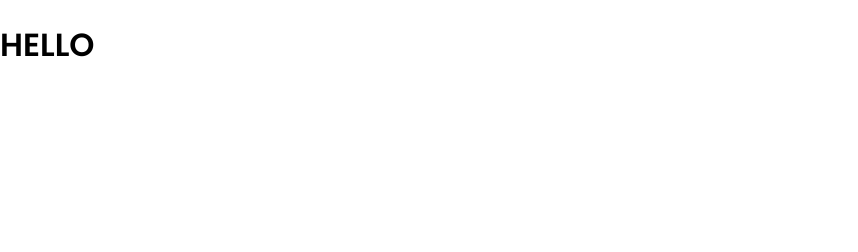
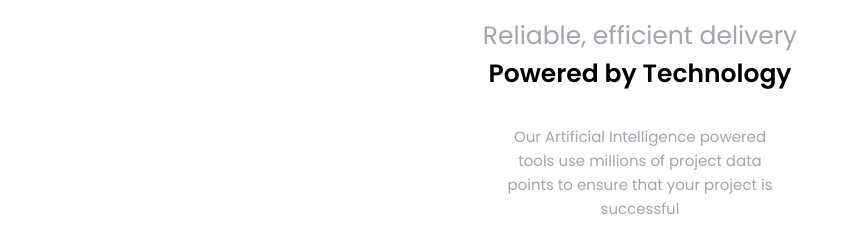
Before and after one commit to webstormcam/four_card_site, a plain HTML site: page index.html in a window 1280 px wide. Shown: the whole page, without its empty margins (0-858 px from the left). Drawn offline with Linux system fonts and the light colour scheme.

Commit message:
This might work

```diff
--- a/index.html
+++ b/index.html
@@ -13,7 +13,13 @@
 </head>
 
 <body>
-    <h1>HELLO</h1>
+    <div id="container">
+        <header>
+            <h1><span class="light_grey">Reliable, efficient delivery</span><br>Powered by Technology</h1>
+            <p>Our Artificial Intelligence powered tools use millions of project data points to ensure that your project
+                is successful</p>
+        </header>
+    </div>
 </body>
 
 </html>
--- a/style.css
+++ b/style.css
@@ -7,3 +7,38 @@ html,body{
     padding: 0;
     font-family: 'Poppins', sans-serif;
 }
+
+#container{
+    display: flex;
+    flex-direction: column;
+    align-items: center;
+    width: 100%;
+}
+
+header{
+    text-align: center;
+    display: flex;
+    flex-direction: column;
+    align-items: center;
+
+
+}
+
+.light_grey{
+    color:hsl(229, 6%, 66%);
+    font-weight: 400;
+    margin-top: 0px;
+}
+
+header h1{
+    font-size: 25px;
+}
+
+header p{
+    color:hsl(229, 6%, 66%);
+    font-size: 15px;
+    line-height: 1.6em;
+    max-width: 280px;
+
+
+}
```
